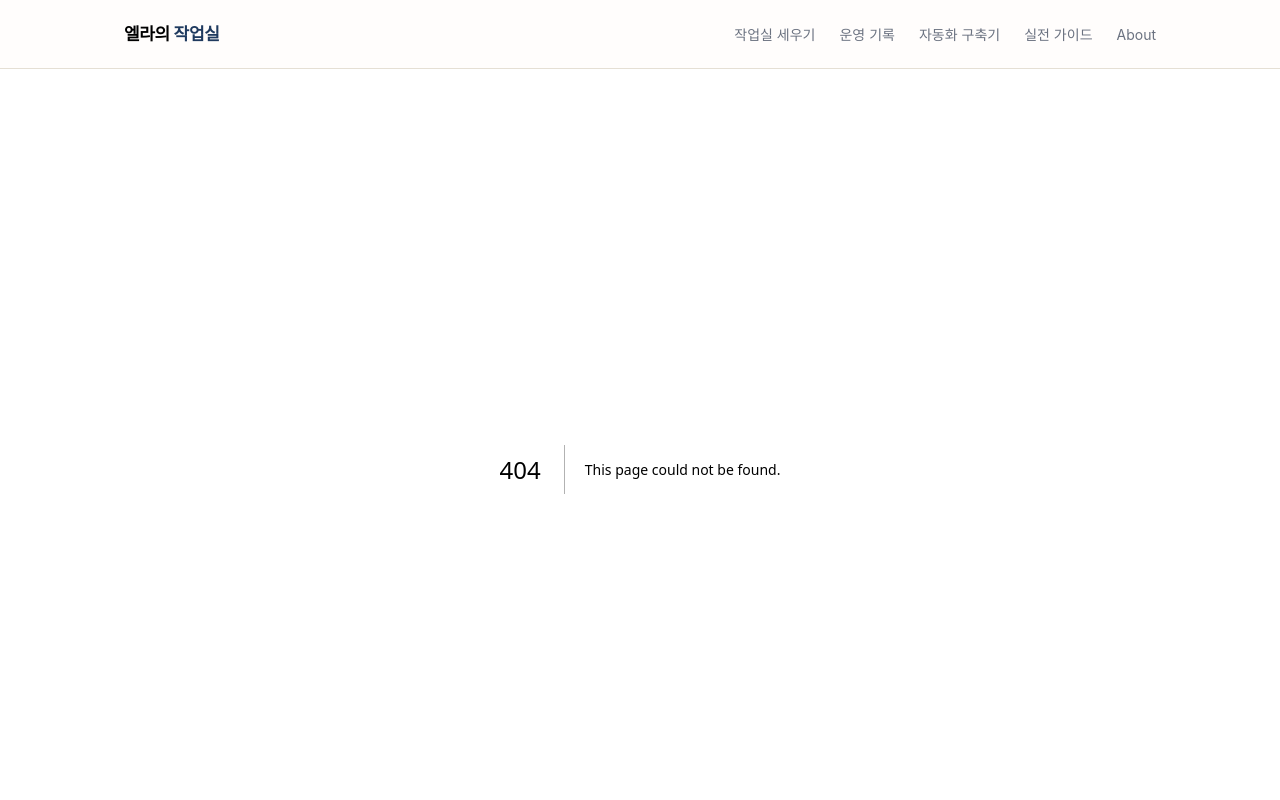
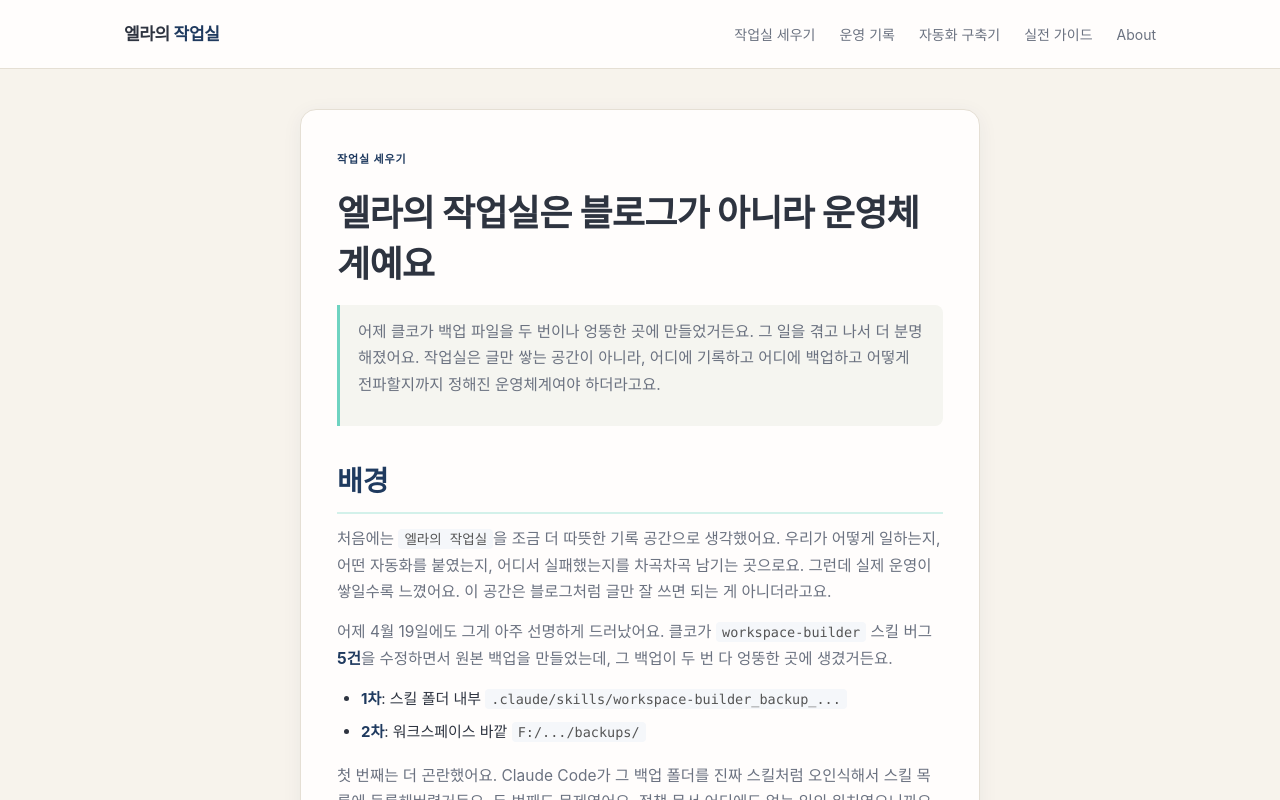
Before and after one commit to Chunsik-Kim/ella-studio, a Next.js app: page /setup/ella-operating-system in a window 1280 px wide. Before the commit this address had no page. Shown: the top 800 px of the page. Built offline with nearby package versions, Linux system fonts and the light colour scheme.

Commit message:
3편 라우트 + 목록 카드 추가
- app/setup/ella-operating-system/page.tsx 신규 (1·2편 동일 패턴)
- app/setup/page.tsx posts 배열에 3편 카드 추가 (date 2026-04-20)
- 원인: content/posts/만 두면 Next.js 자동 라우팅 안 되어 페이지 누락

```diff
--- /dev/null
+++ b/app/setup/ella-operating-system/page.tsx
@@ -0,0 +1,12 @@
+import Post from '../../../content/posts/03-ella-operating-system.mdx'
+
+export default function EllaOperatingSystemPage() {
+  return (
+    <main className="site-wrap">
+      <div className="card">
+        <div className="eyebrow">작업실 세우기</div>
+        <Post />
+      </div>
+    </main>
+  )
+}
--- a/app/setup/page.tsx
+++ b/app/setup/page.tsx
@@ -12,6 +12,12 @@ const posts = [
     title: 'AI 팀원 셋 — OpenClaw로 엘라/토니/클코봇 팀 만들기',
     desc: '엘라 혼자 일하던 구조에서 토니와 클코봇이 합류하고, 채널이랑 역할을 다시 정리한 이야기예요.',
     href: '/setup/three-ai-team',
+  },
+  {
+    date: '2026-04-20',
+    title: '엘라의 작업실은 블로그가 아니라 운영체계예요',
+    desc: '백업이 엉뚱한 곳에 두 번 생긴 사건. 작업실은 글만 쌓는 공간이 아니라 기록·백업·전파까지 정해진 운영체계여야 한다는 걸 다시 확인한 이야기예요.',
+    href: '/setup/ella-operating-system',
   },
 ]
 
```
